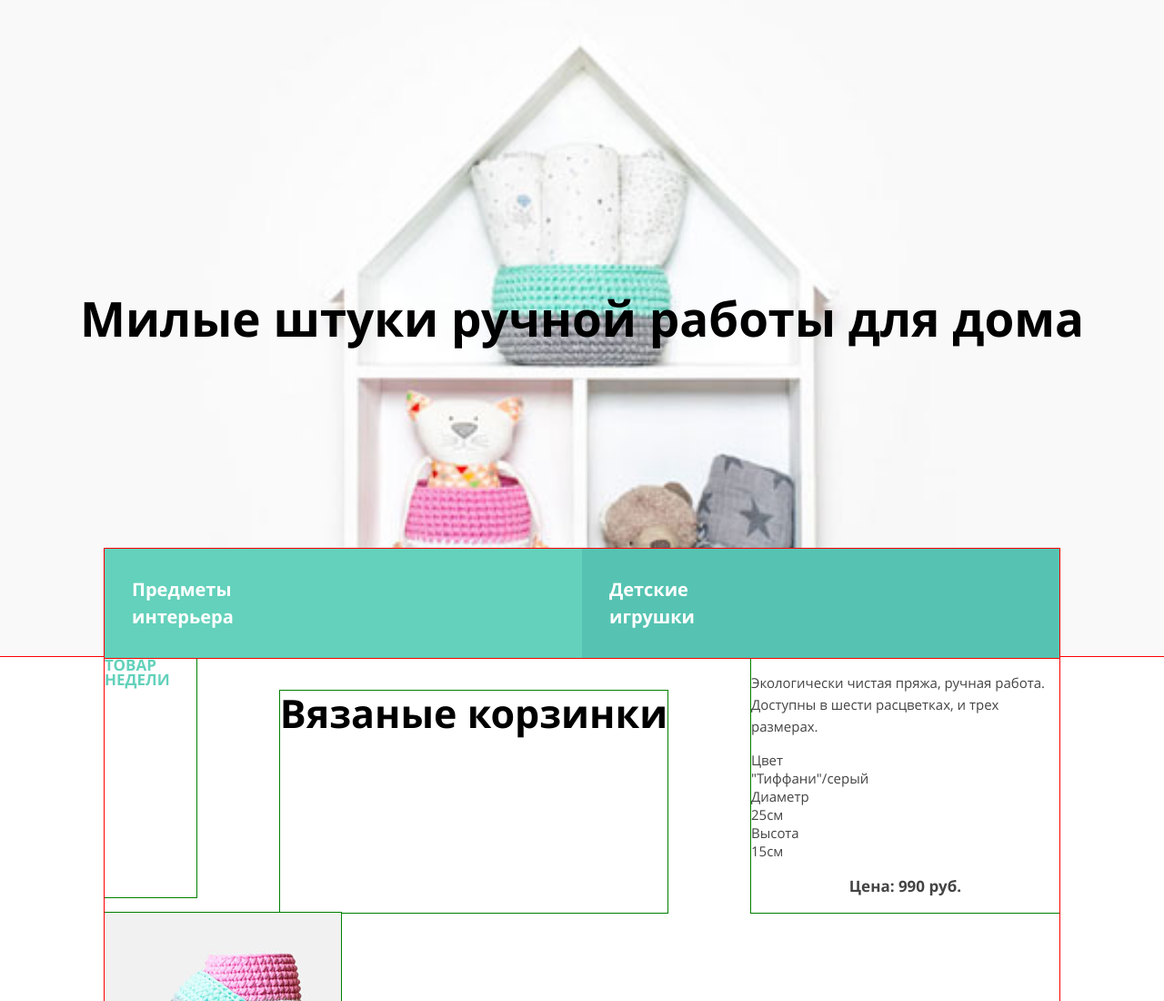
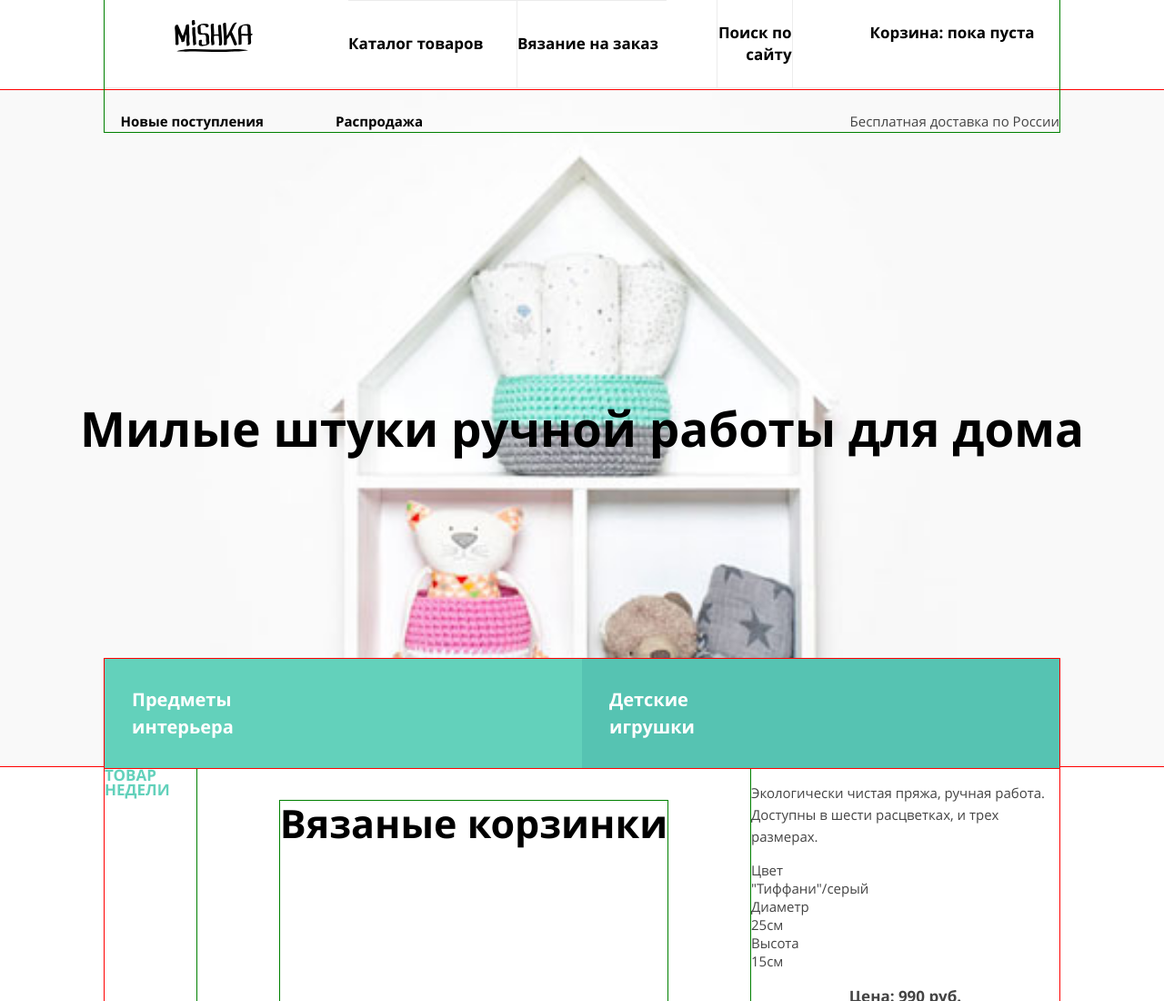
Before and after one commit to LbIdarka/234657-mishka, a website: page index.html in a window 1280 px wide. Shown: the top 1100 px of the page at 91% size. Drawn offline with nearby package versions, Linux system fonts and the light colour scheme; files that its build step writes are made by us from their sources.

Commit message:
верная разметка шапки и футера form

```diff
--- a/index.html
+++ b/index.html
@@ -8,7 +8,41 @@
     <title>HTML Academy: Мишка</title>
   </head>
   <body>
-    -
+    <header class="page-header">
+    <nav class="menu">
+      <div class="logo">
+        <img src="img/logo-mobile.svg" width="86" height="35" alt="Мишка">
+      <span class="page-header__menu-icon  page-header__menu-icon--hamburger"></span>
+      </div>
+      <ul class="menu__list">
+        <li class="menu__list-item">
+          <a href="catalog.html">Каталог товаров</a>
+        </li>
+        <li class="menu__list-item">
+          <a href="#">Вязание на заказ</a>
+        </li>
+      </ul>
+      <ul class="menu__list-users">
+        <li class="menu__list-users-item  menu__list-users-item--search">
+          <a href="#">Поиск по сайту</a>
+        </li>
+        <li class="menu__list-users-item  menu__list-users-item--cart">
+          <a href="#">Корзина: пока пуста</a>
+        </li>
+      </ul>
+      <ul class="menu__list-new">
+        <li class="menu__list-new-item">
+          <a href="#">Новые поступления</a>
+        </li>
+        <li class="menu__list-new-item">
+          <a href="#">Распродажа</a>
+        </li>
+        <li class="menu__list-new-item">
+          <a href="#">Бесплатная доставка по России</a>
+        </li>
+      </ul>
+    </nav>
+    </header>
     <main>
       <section class="slogan">
         <h1>Милые штуки ручной работы для дома</h1>
```
Also changed, not shown: form.html (+5 -5 lines).
